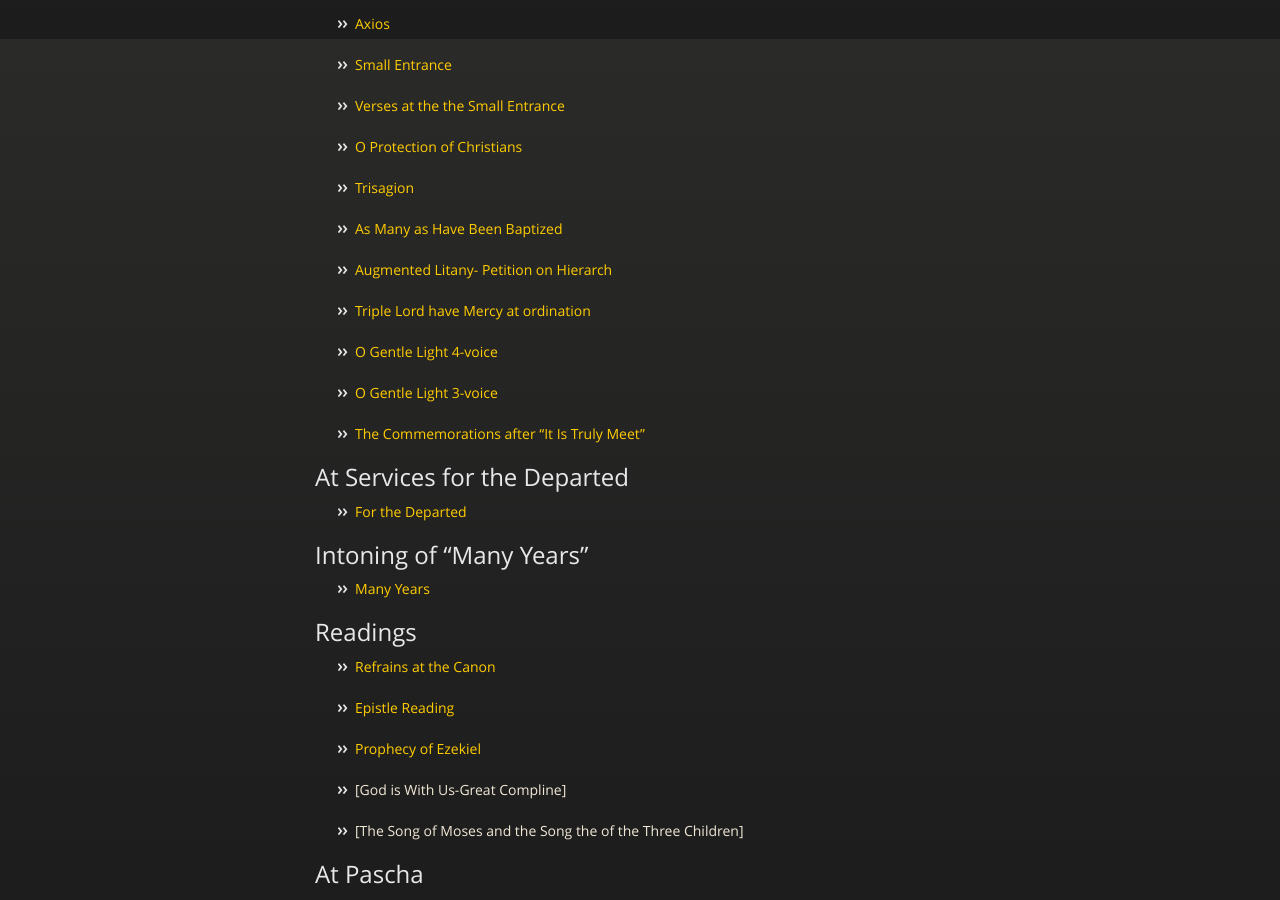
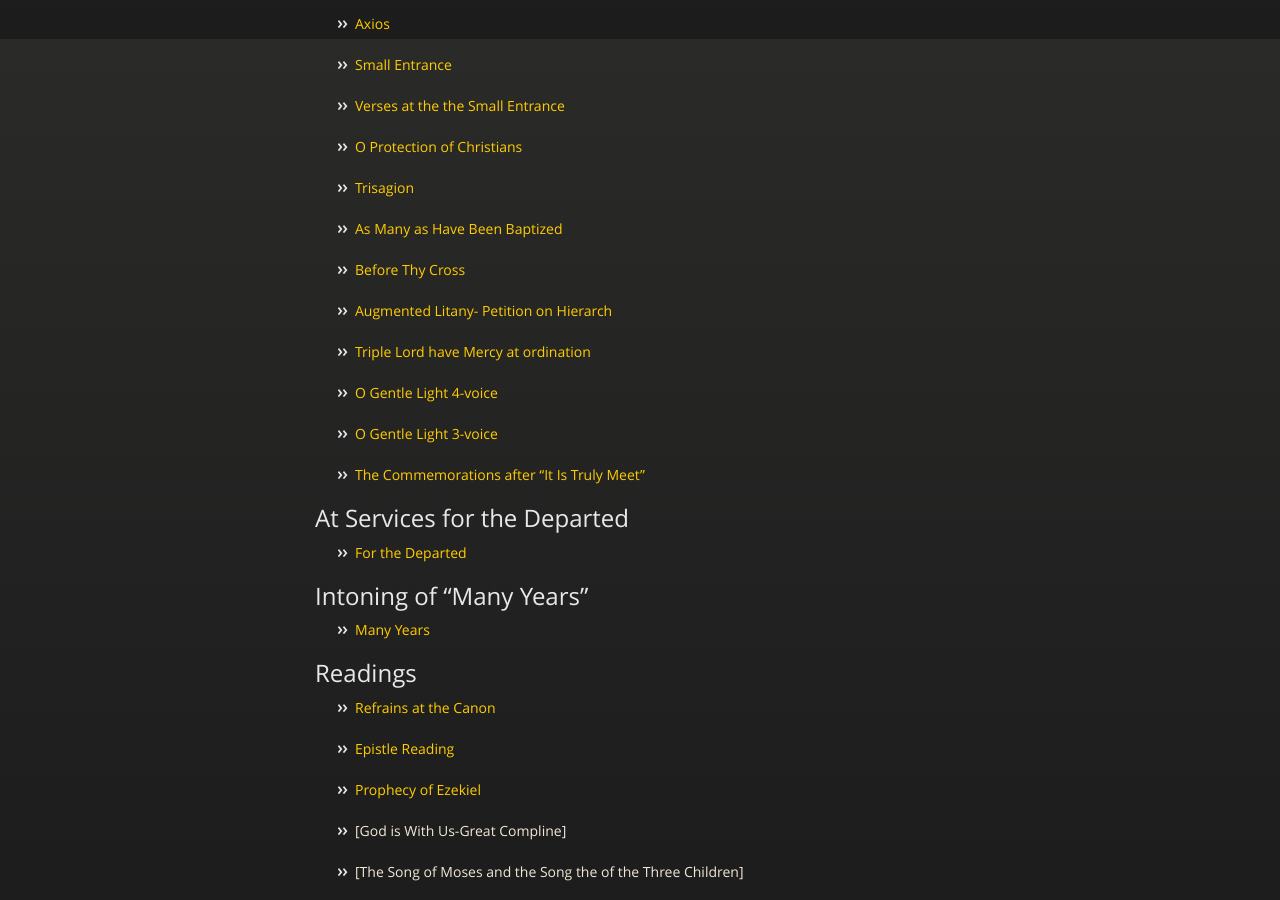
Before and after one commit to markjville/markjville.github.io, a Jekyll site: the page built from clergy-resources.md, in a window 1280 px wide and 900 px high, scrolled down 861 px. Built offline with Jekyll 4.4.1, drawn with Linux system fonts in a browser that asks for light colours; our own code applies the rules of GitHub Pages for plain Markdown files.

Commit message:
Update clergy-resources.md

```diff
--- a/clergy-resources.md
+++ b/clergy-resources.md
@@ -36,6 +36,8 @@
 
 - [As Many as Have Been Baptized](docs/as-many-as-have-been-baptized-TTBB.pdf)
 
+- [Before Thy Cross](docs/Before-Thy-Cross-TTBB.pdf)
+
 - [Augmented Litany- Petition on Hierarch](https://markjville.github.io/docs/AugmentedLitany-KievanNo3-MaleChoir.pdf)
 
 - [Triple Lord have Mercy at ordination](https://markjville.github.io/docs/AugmentedLItany-ANV-OldChants.pdf)
```
